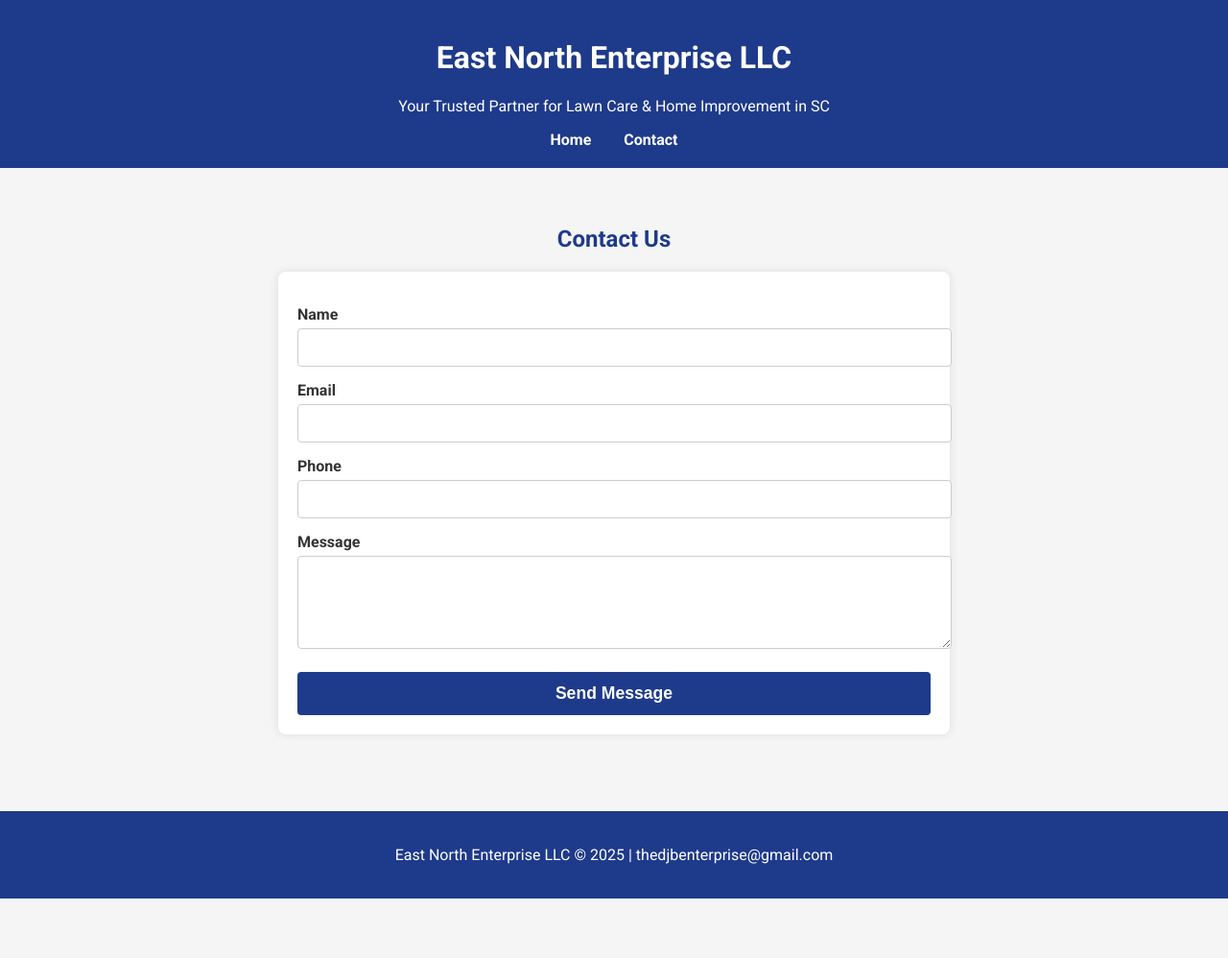
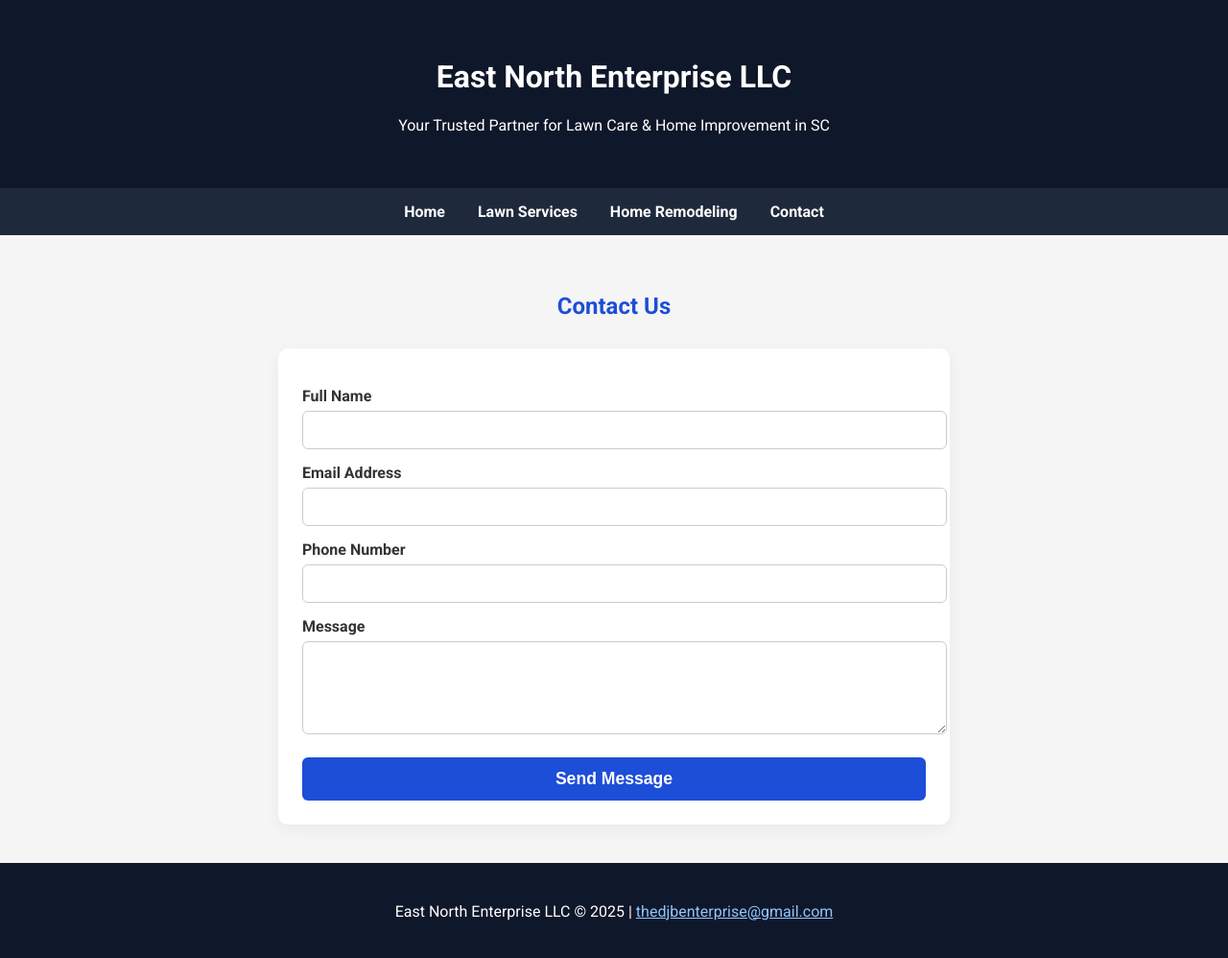
Before and after one commit to ConstantlyCodingLLC/East-North-Enterprise-LLC, a plain HTML site: page contact.html in a window 1280 px wide. Shown: the whole page at 96% size. Before the commit the page ends 936 px from the top, so only its background shows below. Drawn offline with Linux system fonts and the light colour scheme.

Commit message:
Update contact.html

```diff
--- a/contact.html
+++ b/contact.html
@@ -6,6 +6,11 @@
   <title>Contact Us | East North Enterprise LLC</title>
   <link href="https://fonts.googleapis.com/css2?family=Roboto:wght@400;700&display=swap" rel="stylesheet" />
   <style>
+    :root {
+      --main-blue: #1d4ed8;
+      --dark-blue: #0f172a;
+      --light-bg: #f1f5f9;
+    }
     body {
       margin: 0;
       font-family: 'Roboto', sans-serif;
@@ -13,13 +18,15 @@
       color: #333;
     }
     header {
-      background-color: #1e3a8a;
+      background-color: var(--dark-blue);
       color: white;
-      padding: 20px;
+      padding: 40px 20px;
       text-align: center;
     }
     nav {
-      margin-top: 10px;
+      background: #1e293b;
+      padding: 15px;
+      text-align: center;
     }
     nav a {
       color: white;
@@ -36,51 +43,60 @@
       margin: auto;
     }
     h2 {
-      color: #1e3a8a;
+      color: var(--main-blue);
       text-align: center;
-      margin-bottom: 20px;
+      margin-bottom: 30px;
     }
     .contact-form {
       background: white;
-      padding: 20px;
-      border-radius: 8px;
-      box-shadow: 0 0 10px rgba(0, 0, 0, 0.1);
+      padding: 25px;
+      border-radius: 10px;
+      box-shadow: 0 5px 15px rgba(0,0,0,0.05);
     }
     label {
       display: block;
       margin-top: 15px;
-      font-weight: 600;
+      font-weight: bold;
     }
     input, textarea {
       width: 100%;
       padding: 10px;
-      margin-top: 5px;
+      margin-top: 6px;
       border: 1px solid #ccc;
-      border-radius: 4px;
+      border-radius: 6px;
       font-size: 1em;
       resize: vertical;
     }
     button {
-      background-color: #1e3a8a;
+      background-color: var(--main-blue);
       color: white;
-      padding: 12px 20px;
+      padding: 12px;
       border: none;
-      border-radius: 4px;
+      border-radius: 6px;
+      font-weight: bold;
+      font-size: 1.1em;
+      margin-top: 20px;
       cursor: pointer;
-      margin-top: 20px;
-      font-weight: bold;
       width: 100%;
-      font-size: 1.1em;
     }
     button:hover {
-      background-color: #162e6a;
+      background-color: #2563eb;
     }
     footer {
       text-align: center;
-      padding: 20px;
-      background-color: #1e3a8a;
+      padding: 25px 20px;
+      background-color: var(--dark-blue);
       color: white;
-      margin-top: 40px;
+    }
+    footer a {
+      color: #93c5fd;
+      text-decoration: underline;
+    }
+    @media (max-width: 600px) {
+      nav a {
+        display: block;
+        margin: 10px 0;
+      }
     }
   </style>
 </head>
@@ -88,23 +104,26 @@
   <header>
     <h1>East North Enterprise LLC</h1>
     <p>Your Trusted Partner for Lawn Care & Home Improvement in SC</p>
-    <nav>
-      <a href="index.html">Home</a>
-      <a href="contact.html">Contact</a>
-    </nav>
   </header>
+
+  <nav>
+    <a href="index.html">Home</a>
+    <a href="index.html#lawn">Lawn Services</a>
+    <a href="index.html#remodel">Home Remodeling</a>
+    <a href="contact.html">Contact</a>
+  </nav>
 
   <section>
     <h2>Contact Us</h2>
     <div class="contact-form">
-      <form>
-        <label for="name">Name</label>
+      <form action="mailto:thedjbenterprise@gmail.com" method="post" enctype="text/plain">
+        <label for="name">Full Name</label>
         <input type="text" id="name" name="name" required />
 
-        <label for="email">Email</label>
+        <label for="email">Email Address</label>
         <input type="email" id="email" name="email" required />
 
-        <label for="phone">Phone</label>
+        <label for="phone">Phone Number</label>
         <input type="tel" id="phone" name="phone" />
 
         <label for="message">Message</label>
@@ -116,7 +135,7 @@
   </section>
 
   <footer>
-    <p>East North Enterprise LLC &copy; 2025 | thedjbenterprise@gmail.com</p>
+    <p>East North Enterprise LLC &copy; 2025 | <a href="mailto:thedjbenterprise@gmail.com">thedjbenterprise@gmail.com</a></p>
   </footer>
 </body>
 </html>
```
